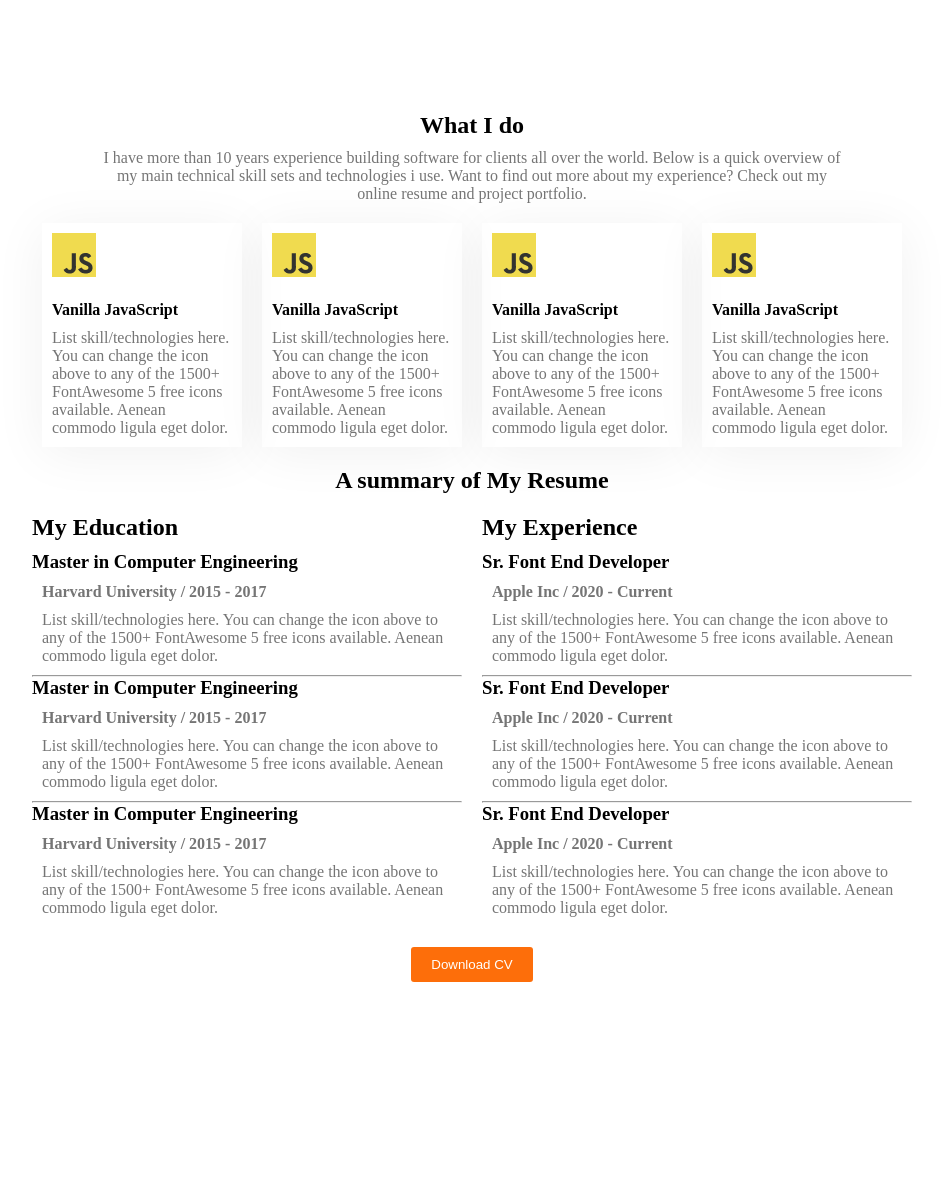
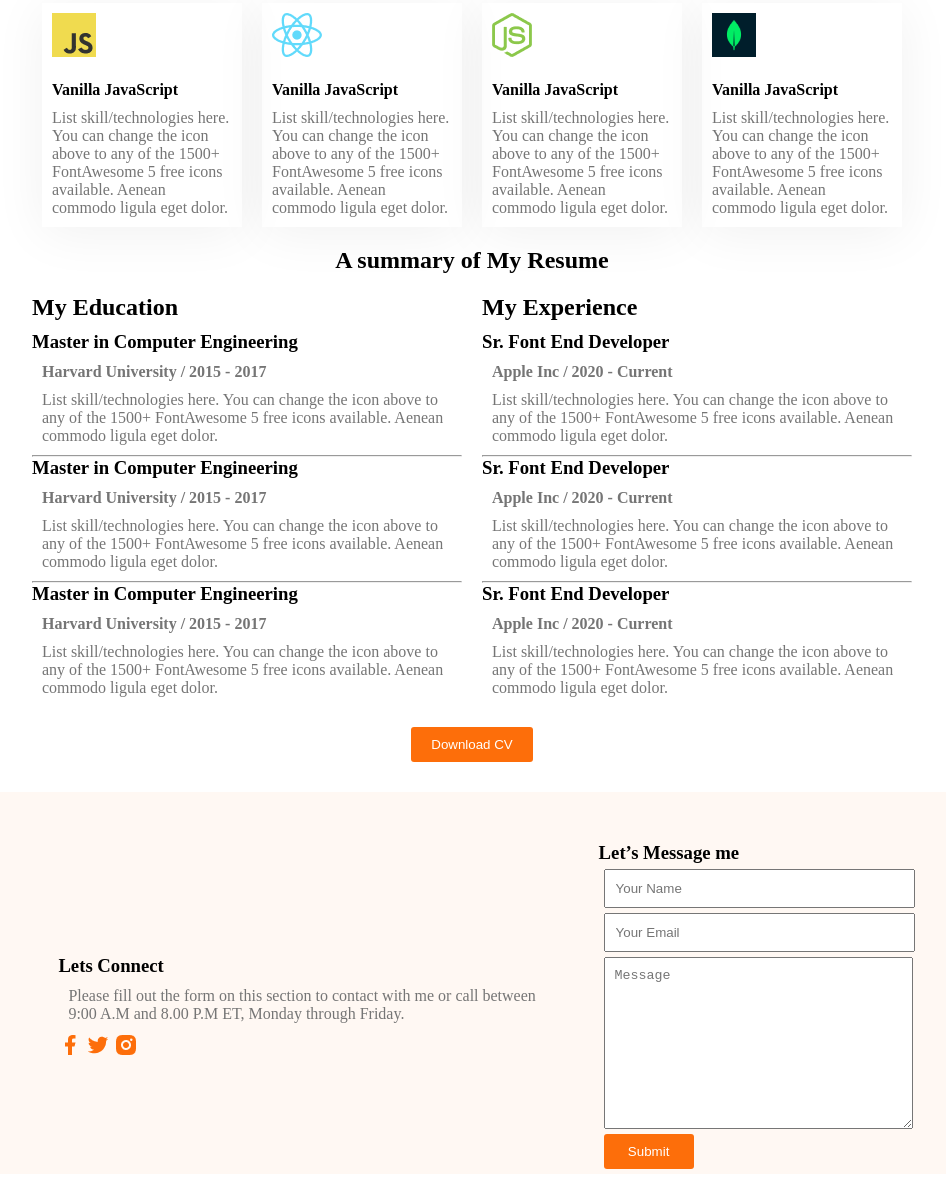
Before and after one commit to miftarek/New-Portfolio-Project, a plain HTML site: page index.html in a window 1280 px wide. Shown: the part 1133-2337 px from the top of the page, without its empty margins (168-1114 px from the left). Before the commit the page ends 2145 px from the top, so only its background shows below. Drawn offline with Linux system fonts and the light colour scheme.

Commit message:
another practice project done

```diff
--- a/index.html
+++ b/index.html
@@ -77,19 +77,19 @@
                         free icons available. Aenean commodo ligula eget dolor.</p>
                 </div>
                 <div class="box">
-                    <img src="/images/icons/js.png" alt="">
+                    <img src="/images/icons/react.png" alt="">
                     <h4>Vanilla JavaScript</h4>
                     <p>List skill/technologies here. You can change the icon above to any of the 1500+ FontAwesome 5
                         free icons available. Aenean commodo ligula eget dolor.</p>
                 </div>
                 <div class="box">
-                    <img src="/images/icons/js.png" alt="">
+                    <img src="/images/icons/nodejs.png" alt="">
                     <h4>Vanilla JavaScript</h4>
                     <p>List skill/technologies here. You can change the icon above to any of the 1500+ FontAwesome 5
                         free icons available. Aenean commodo ligula eget dolor.</p>
                 </div>
                 <div class="box">
-                    <img src="/images/icons/js.png" alt="">
+                    <img src="/images/icons/mongo.png" alt="">
                     <h4>Vanilla JavaScript</h4>
                     <p>List skill/technologies here. You can change the icon above to any of the 1500+ FontAwesome 5
                         free icons available. Aenean commodo ligula eget dolor.</p>
@@ -151,7 +151,26 @@
         </div>
         <div class="above-btn"><button id="above-footer-btn" class="primary-btn">Download CV</button></div>
     </main>
-    <footer></footer>
+    <footer>
+        <div class="footer-content">
+        <div class="social-connect">
+            <h3>Lets Connect</h3>
+            <p>Please fill out the form on this section to contact with me or call between <br>9:00 A.M and 8.00 P.M ET, Monday through Friday.</p>
+            <img src="/images/icons/facebook.png" alt="">
+            <img src="/images/icons/twitter.png" alt="">
+            <img src="/images/icons/insta.png" alt="">
+        </div>
+        <div class="footer-contact-area">
+            <h3>Let’s Message me</h3>
+            <form action="">
+                <input type="text" placeholder="Your Name">
+                <input type="email" placeholder="Your Email">
+                <textarea name="" placeholder="Message" id="" cols="30" rows="10"></textarea>
+                <input id="contact-btn" class="primary-btn" type="button" value="Submit">
+            </form>
+        </div>
+        </div>
+    </footer>
 </body>
 
 </html>
--- a/style.css
+++ b/style.css
@@ -55,9 +55,9 @@ header{
     width: 600px;
     height: 150px;
     background-color: #FFF8F3;
-    margin: 130px 230px;
+    margin: 50px 230px;
     text-align: center;
-    padding: 130px 150px;
+    padding: 100px 150px;
 }
 
 .aboutme-info{
@@ -134,3 +134,25 @@ header{
 }
 
 /* footer area styling */
+footer{
+    padding-top: 20px;
+    background-color: #FFF8F3;
+}
+
+.footer-content{
+    display: flex;
+    align-items: center;
+    justify-content: space-around;
+    margin: 30px 200px;
+}
+
+.footer-contact-area input, textarea{
+    width: 100%;
+    display: block;
+    margin: 5px;
+    padding: 10px;
+}
+
+#contact-btn{
+    max-width: 90px;
+}
```
